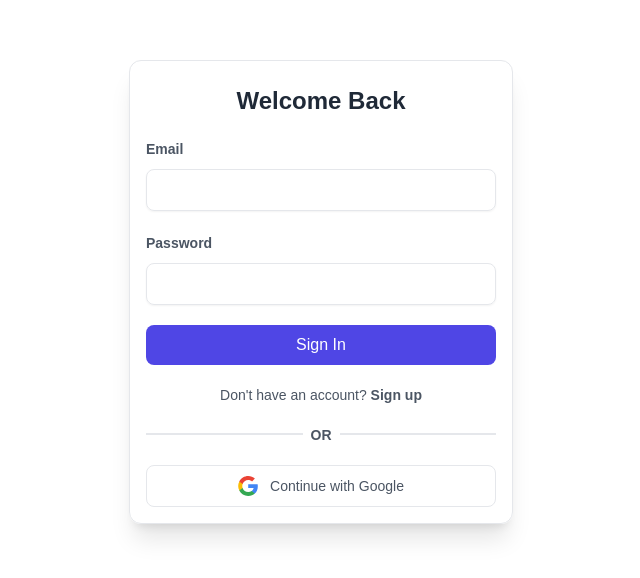
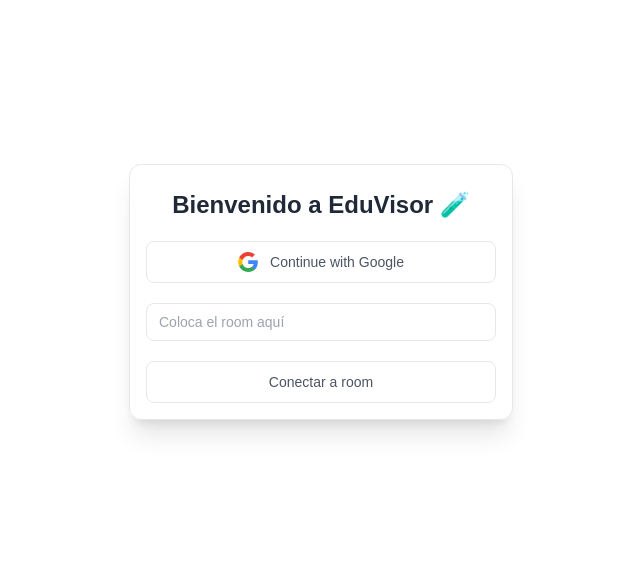
Before and after one commit to EduVisorAI/EduVisor-webapp, a React (Vite) app: page /login in a window 1280 px wide. Shown: the part 108-686 px from the top of the page, without its empty margins (319-959 px from the left). Built offline with nearby package versions, Linux system fonts and the light colour scheme; no server answers; a web font is replaced by a local one.

Commit message:
feature: Login updated

```diff
--- a/src/pages/auth/login/login.tsx
+++ b/src/pages/auth/login/login.tsx
@@ -1,7 +1,7 @@
 import React, { useState } from "react";
-import { Navigate, Link } from "react-router-dom";
+import { Navigate } from "react-router-dom";
 import {
-  doSignInWithEmailAndPassword,
+  // doSignInWithEmailAndPassword,
   doSignInWithGoogle
 } from "../../../firebase/auth";
 import { useAuth } from "../../../contexts/authContext";
@@ -13,19 +13,22 @@ const Login: React.FC = () => {
     userLoggedIn = auth.userLoggedIn;
   }
 
-  const [email, setEmail] = useState<string>("");
-  const [password, setPassword] = useState<string>("");
+  const [roomNumber, setRoomNumber] = useState('');
+
+
+  // const [email, setEmail] = useState<string>("");
+  // const [password, setPassword] = useState<string>("");
   const [isSigningIn, setIsSigningIn] = useState<boolean>(false);
   const [errorMessage] = useState<string>("");
 
-  const onSubmit = async (e: React.FormEvent) => {
-    e.preventDefault();
-    if (!isSigningIn) {
-      setIsSigningIn(true);
-      await doSignInWithEmailAndPassword(email, password);
-      // doSendEmailVerification()
-    }
-  };
+  // const onSubmit = async (e: React.FormEvent) => {
+  //   e.preventDefault();
+  //   if (!isSigningIn) {
+  //     setIsSigningIn(true);
+  //     await doSignInWithEmailAndPassword(email, password);
+  //     // doSendEmailVerification()
+  //   }
+  // };
 
   const onGoogleSignIn = (e: React.MouseEvent) => {
     e.preventDefault();
@@ -37,7 +40,7 @@ const Login: React.FC = () => {
     }
   };
 
-  return (
+return (
     <div>
       {userLoggedIn && <Navigate to={"/"} replace={true} />}
 
@@ -46,68 +49,15 @@ const Login: React.FC = () => {
           <div className="text-center">
             <div className="mt-2">
               <h3 className="text-gray-800 text-xl font-semibold sm:text-2xl">
-                Welcome Back
+                Bienvenido a EduVisor 🧪
               </h3>
             </div>
           </div>
-          <form onSubmit={onSubmit} className="space-y-5">
-            <div>
-              <label className="text-sm text-gray-600 font-bold">Email</label>
-              <input
-                type="email"
-                autoComplete="email"
-                required
-                value={email}
-                onChange={(e) => {
-                  setEmail(e.target.value);
-                }}
-                className="w-full mt-2 px-3 py-2 text-gray-500 bg-transparent outline-none border focus:border-indigo-600 shadow-sm rounded-lg transition duration-300"
-              />
-            </div>
 
-            <div>
-              <label className="text-sm text-gray-600 font-bold">
-                Password
-              </label>
-              <input
-                type="password"
-                autoComplete="current-password"
-                required
-                value={password}
-                onChange={(e) => {
-                  setPassword(e.target.value);
-                }}
-                className="w-full mt-2 px-3 py-2 text-gray-500 bg-transparent outline-none border focus:border-indigo-600 shadow-sm rounded-lg transition duration-300"
-              />
-            </div>
+          {errorMessage && (
+            <span className="text-red-600 font-bold">{errorMessage}</span>
+          )}
 
-            {errorMessage && (
-              <span className="text-red-600 font-bold">{errorMessage}</span>
-            )}
-
-            <button
-              type="submit"
-              disabled={isSigningIn}
-              className={`w-full px-4 py-2 text-white font-medium rounded-lg ${
-                isSigningIn
-                  ? "bg-gray-300 cursor-not-allowed"
-                  : "bg-indigo-600 hover:bg-indigo-700 hover:shadow-xl transition duration-300"
-              }`}
-            >
-              {isSigningIn ? "Signing In..." : "Sign In"}
-            </button>
-          </form>
-          <p className="text-center text-sm">
-            Don't have an account?{" "}
-            <Link to={"/register"} className="hover:underline font-bold">
-              Sign up
-            </Link>
-          </p>
-          <div className="flex flex-row text-center w-full">
-            <div className="border-b-2 mb-2.5 mr-2 w-full"></div>
-            <div className="text-sm font-bold w-fit">OR</div>
-            <div className="border-b-2 mb-2.5 ml-2 w-full"></div>
-          </div>
           <button
             disabled={isSigningIn}
             onClick={(e) => {
@@ -151,6 +101,23 @@ const Login: React.FC = () => {
             </svg>
             {isSigningIn ? "Signing In..." : "Continue with Google"}
           </button>
+
+          <input
+          type="text"
+          value={roomNumber}
+          onChange={(e) => setRoomNumber(e.target.value)}
+          placeholder="Coloca el room aquí"
+          className="w-full py-2 px-3 border rounded-lg text-sm"
+        />
+
+        <button
+          onClick={() => {
+            // handle room connection here
+          }}
+          className="w-full py-2.5 border rounded-lg text-sm font-medium hover:bg-gray-100 transition duration-300 active:bg-gray-100"
+        >
+          Conectar a room
+        </button>
         </div>
       </main>
     </div>
```
